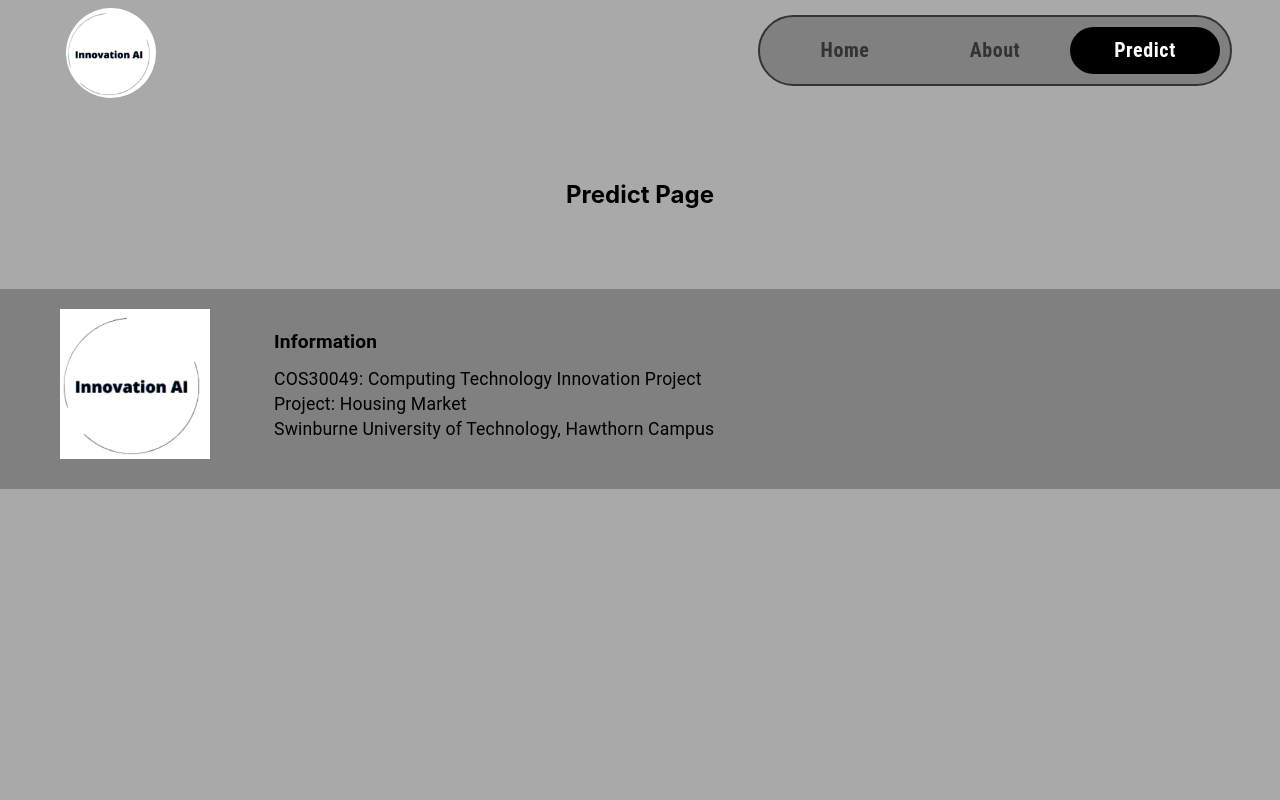
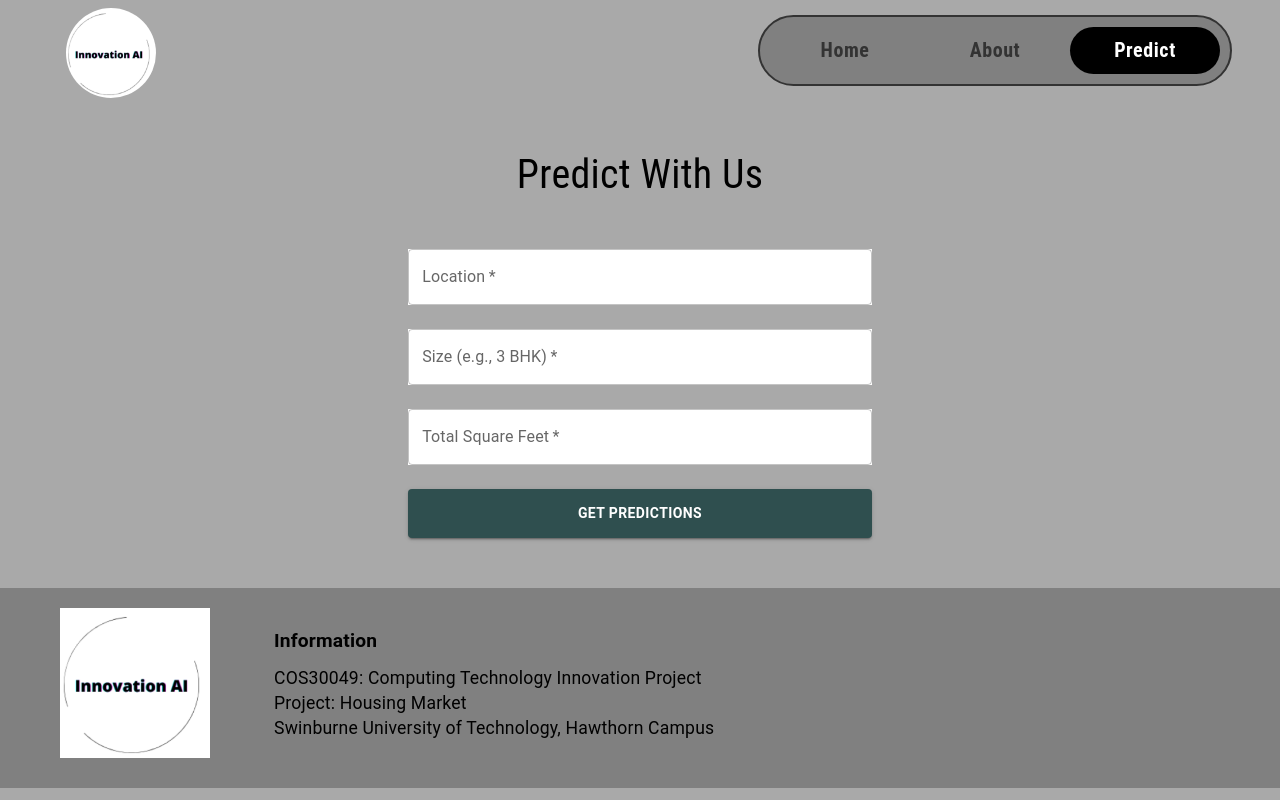
Before and after one commit to PhamQuocTrung2910/Innovation-AI, a React (Create React App) app in the folder housing-market-app/: page /predict in a window 1280 px wide. Built offline with nearby package versions, Linux system fonts and the light colour scheme.

Commit message:
Boxes added

```diff
--- a/housing-market-app/package.json
+++ b/housing-market-app/package.json
@@ -11,6 +11,7 @@
     "@testing-library/react": "^13.4.0",
     "@testing-library/user-event": "^13.5.0",
     "react": "^18.3.1",
+    "react-chartjs-2": "^5.2.0",
     "react-dom": "^18.3.1",
     "react-router-dom": "^6.27.0",
     "react-scripts": "^5.0.1",
--- a/housing-market-app/src/App.js
+++ b/housing-market-app/src/App.js
@@ -5,12 +5,7 @@ import Footer from './components/footer';
 import HomePage from './components/Home/HomePage';
 import TeamPage from './components/Home/TeamPage';
 import About from './components/About/AboutPage';
-
-const Predict = () => (
-  <div style={{ padding: '60px', textAlign: 'center' }}>
-    <h2>Predict Page</h2>
-  </div>
-);
+import Predict from './components/Predict/Predict';
 
 function ScrollToTopOnMount() {
   const { pathname } = useLocation();
--- /dev/null
+++ b/housing-market-app/src/components/Predict/Predict.js
@@ -0,0 +1,202 @@
+import React, { useState } from 'react';
+import { Box, TextField, Button, Typography, FormControl, InputLabel, Select, MenuItem, Paper, Grid } from '@mui/material';
+import { Bar } from 'react-chartjs-2';
+import 'chart.js/auto';
+
+function Predict() {
+  const [formData, setFormData] = useState({
+    location: '',
+    size: '',
+    total_sqft: '',
+  });
+  const [predictions, setPredictions] = useState(null);
+  const [loading, setLoading] = useState(false);
+  const [error, setError] = useState(null);
+
+  const handleChange = (e) => {
+    setFormData({
+      ...formData,
+      [e.target.name]: e.target.value
+    });
+  };
+
+  const handlePredict = async () => {
+    setLoading(true);
+    setError(null);
+
+    try {
+      const response = await fetch('http://localhost:8000/predict', {  // Replace with your API URL
+        method: 'POST',
+        headers: {
+          'Content-Type': 'application/json'
+        },
+        body: JSON.stringify({
+          location: formData.location,
+          size: parseFloat(formData.size),
+          total_sqft: parseFloat(formData.total_sqft),
+        })
+      });
+
+      if (!response.ok) {
+        throw new Error('Failed to fetch predictions');
+      }
+
+      const data = await response.json();
+      setPredictions(data.prediction); // Assuming 'prediction' is returned by the API
+    } catch (err) {
+      setError(err.message);
+    } finally {
+      setLoading(false);
+    }
+  };
+
+  // Data for the bar chart if you need to visualize the predictions
+  const barChartData = {
+    labels: ['Prediction'], // Modify labels based on your prediction model
+    datasets: [
+      {
+        label: 'Price Prediction',
+        data: predictions ? [predictions] : [], // Update data format based on API response
+        backgroundColor: ['#3b82f6']
+      }
+    ]
+  };
+
+  return (
+    <Box sx={{ padding: '50px', maxWidth: '1500px', margin: '0 auto' }}>
+      <Typography variant="h4" gutterBottom align="center" sx={{
+        marginBottom: '50px',
+        fontFamily: '"Roboto Condensed", sans-serif',
+        fontSize: '2.5rem'
+      }}>
+        Predict With Us
+      </Typography>
+
+      <Grid container spacing={6} justifyContent="center" alignItems="flex-start">
+        {/* Form Container */}
+        <Grid item xs={12} md={5}>
+          <Box
+            sx={{
+              display: 'flex',
+              flexDirection: 'column',
+              alignItems: 'center',
+              textAlign: 'center',
+            }}
+          >
+            <Box
+              component="form"
+              sx={{
+                display: 'flex',
+                flexDirection: 'column',
+                gap: 3,
+                backgroundColor: predictions ? '#F5F5F5' : 'transparent',
+                padding: predictions ? '40px' : '0',
+                borderRadius: '10px',
+                width: '100%',
+                maxWidth: '800px',
+              }}
+            >
+              <TextField label="Location"
+                name="location"
+                value={formData.location}
+                onChange={handleChange}
+                sx={{ backgroundColor: 'white' }}
+                required
+              />
+
+              <TextField label="Size (e.g., 3 BHK)"
+                name="size"
+                value={formData.size}
+                onChange={handleChange}
+                sx={{ backgroundColor: 'white' }}
+                required
+              />
+
+              <TextField label="Total Square Feet"
+                name="total_sqft"
+                value={formData.total_sqft}
+                onChange={handleChange}
+                sx={{ backgroundColor: 'white' }}
+                type="number"
+                required
+              />
+
+              <Button
+                variant="contained"
+                onClick={handlePredict}
+                sx={{
+                  backgroundColor: '#2F4F4F',
+                  color: 'white',
+                  fontWeight: 'bold',
+                  padding: '12px 45px',
+                  '&:hover': {
+                    backgroundColor: '#2F4F4F',
+                  },
+                }}
+                disabled={loading}
+              >
+                {loading ? 'Loading...' : 'Get Predictions'}
+              </Button>
+              {error && <Typography color="error">{error}</Typography>}
+            </Box>
+          </Box>
+        </Grid>
+
+        {/* Prediction Results */}
+        {predictions && (
+          <Grid item xs={12} md={5}>
+            <Box>
+              <Typography variant="h6" align="center" sx={{
+                marginBottom: '20px',
+                fontFamily: '"Roboto Condensed", sans-serif',
+                fontSize: '1.5rem',
+                color: '#2F4F4F'
+              }}>
+                Prediction Results
+              </Typography>
+
+              <Paper elevation={3} sx={{
+                padding: '20px',
+                textAlign: 'center',
+                backgroundColor: '#2F4F4F'
+              }}>
+                <Typography variant="h6" sx={{
+                  color: 'white',
+                  fontFamily: '"Roboto Condensed", sans-serif',
+                  fontSize: '1.5rem'
+                }}>
+                  Predicted Price
+                </Typography>
+                <Typography variant="h5" sx={{
+                  color: 'white',
+                  fontFamily: '"Roboto Condensed", sans-serif',
+                  fontSize: '1.5rem'
+                }}>
+                  ${predictions.toFixed(2)}
+                </Typography>
+              </Paper>
+            </Box>
+          </Grid>
+        )}
+      </Grid>
+
+      {/* Optional Bar Chart Visualization */}
+      {predictions && (
+        <Box sx={{ marginTop: '50px', textAlign: 'center' }}>
+          <Typography variant="h6" sx={{
+            marginBottom: '10px',
+            fontFamily: '"Roboto Condensed", sans-serif',
+            fontSize: '1.5rem'
+          }}>
+            Prediction Visualization
+          </Typography>
+          <Box sx={{ height: '400px' }}>
+            <Bar data={barChartData} options={{ responsive: true, maintainAspectRatio: false }} />
+          </Box>
+        </Box>
+      )}
+    </Box>
+  );
+}
+
+export default Predict;
```
Also changed, not shown: 1 other file (tests, documents, lock files or other folders).
